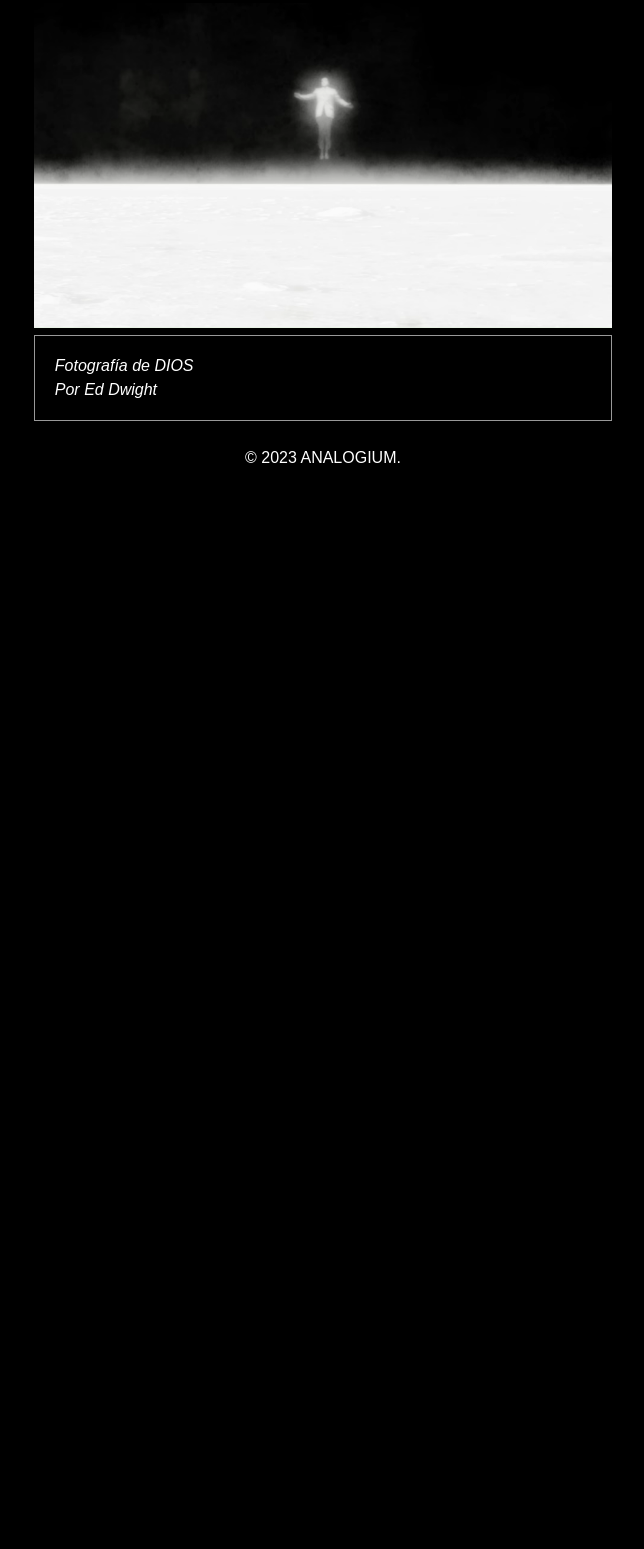
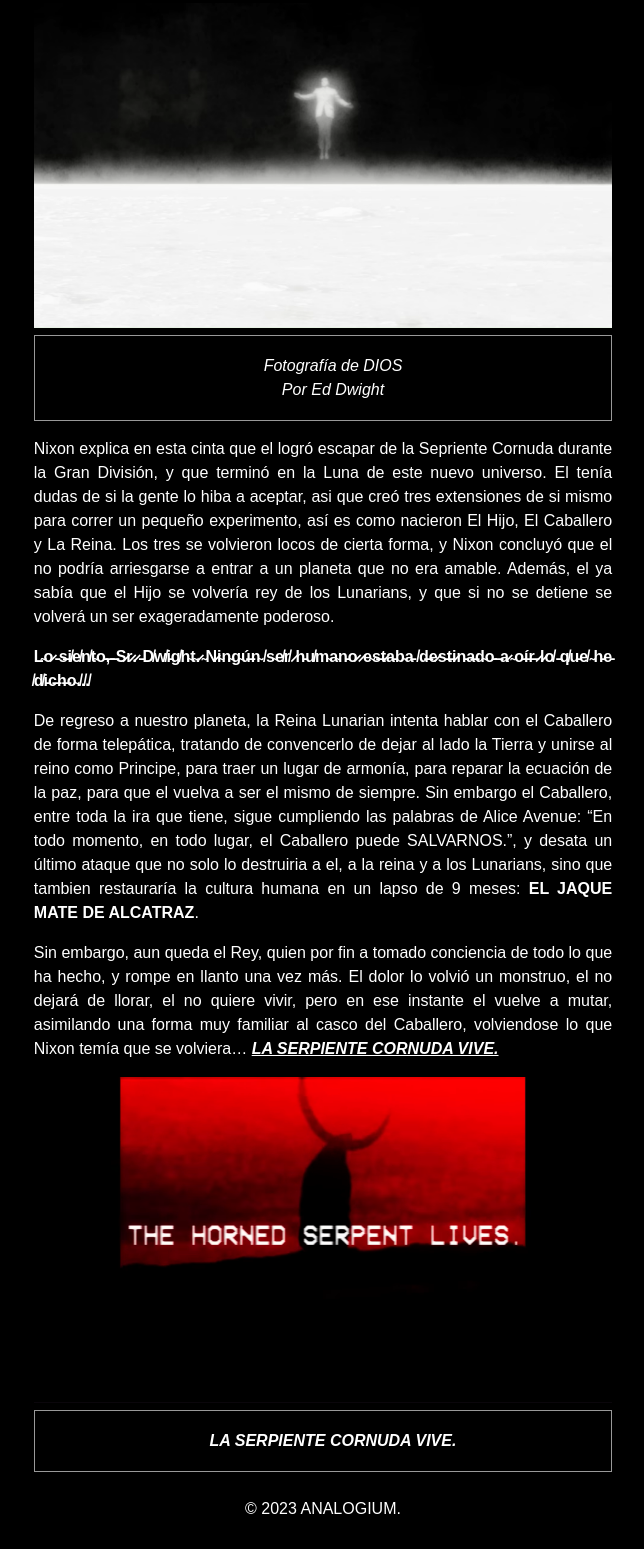
Before and after one commit to AnalogiumOrg/analogium, an Astro site: page /es/data/the-nixonverse in a window 1280 px wide. Shown: the part 5759-7308 px from the top of the page, without its empty margins (317-961 px from the left). Before the commit the page ends 6274 px from the top, so only its background shows below. Built offline with nearby package versions, Linux system fonts and the light colour scheme; Astro itself is replaced by a stand-in of ours.

Commit message:
THE HORNED SERPENT LIVES

```diff
--- a/src/content/blogES/the-nixonverse.md
+++ b/src/content/blogES/the-nixonverse.md
@@ -74,4 +74,16 @@ Este preciso momento es donde el Apolo 11 vuelve a jugar un papel vital, así qu
 
 <img src="/god.png" class="logo"/>
 
-> <font style="color: rgb(255, 255, 255)"> Fotografía de DIOS<br><i>Por Ed Dwight</i>
+> <font style="color: rgb(255, 255, 255)"><center>Fotografía de DIOS<br><i>Por Ed Dwight</i></center></font>
+
+Nixon explica en esta cinta que el logró escapar de la Sepriente Cornuda durante la Gran División, y que terminó en la Luna de este nuevo universo. El tenía dudas de si la gente lo hiba a aceptar, asi que creó tres extensiones de si mismo para correr un pequeño experimento, así es como nacieron El Hijo, El Caballero y La Reina. Los tres se volvieron locos de cierta forma, y Nixon concluyó que el no podría arriesgarse a entrar a un planeta que no era amable. Además, el ya sabía que el Hijo se volvería rey de los Lunarians, y que si no se detiene se volverá un ser exageradamente poderoso.
+
+<b>L̴o̷ ̵s̶i̸e̸n̸t̴o̵,̶ ̶S̷r̷.̷ ̵D̸w̸i̵g̸h̴t̴.̷ ̴N̷i̴n̴g̴ú̶n̴ ̸s̴e̸r̸ ̷h̵u̸m̴a̴n̵o̷ ̷e̴s̶t̷a̵b̴a̵ ̸d̶e̷s̵t̵i̷n̵a̶d̴o̵ ̶a̷ ̴o̵í̵r̶ ̷l̷o̸ ̵q̸u̵e̸ ̴h̵e̵ ̸d̸i̵c̶h̶o̴.̸.̸.̸</b>
+
+De regreso a nuestro planeta, la Reina Lunarian intenta hablar con el Caballero de forma telepática, tratando de convencerlo de dejar al lado la Tierra y unirse al reino como Principe, para traer un lugar de armonía, para reparar la ecuación de la paz, para que el vuelva a ser el mismo de siempre. Sin embargo el Caballero, entre toda la ira que tiene, sigue cumpliendo las palabras de Alice Avenue: "En todo momento, en todo lugar, el Caballero puede SALVARNOS.", y desata un último ataque que no solo lo destruiria a el, a la reina y a los Lunarians, sino que tambien restauraría la cultura humana en un lapso de 9 meses: <b>EL JAQUE MATE DE ALCATRAZ</b>.
+
+Sin embargo, aun queda el Rey, quien por fin a tomado conciencia de todo lo que ha hecho, y rompe en llanto una vez más. El dolor lo volvió un monstruo, el no dejará de llorar, el no quiere vivir, pero en ese instante el vuelve a mutar, asimilando una forma muy familiar al casco del Caballero, volviendose lo que Nixon temía que se volviera... <b><i><u>LA SERPIENTE CORNUDA VIVE.</u></i></b>
+
+<img src="/thehornedserpentlives.png" class="logo"/>
+
+> <font style="color: rgb(255, 255, 255)"><center><b>LA SERPIENTE CORNUDA VIVE.</b></center></font>
```
Also changed, not shown: public/thehornedserpentlives.png (added).
